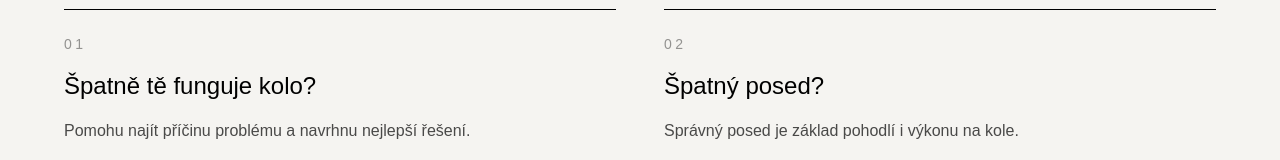
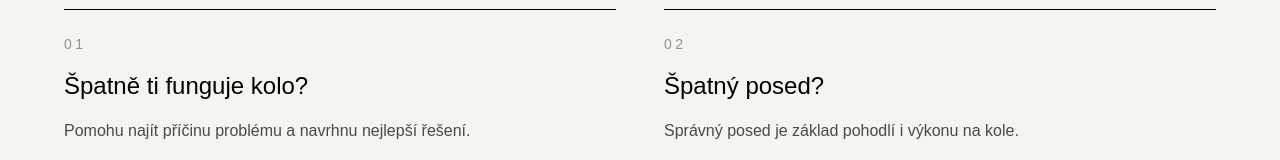
Before and after one commit to marcelboranek-beep/cyclinglab-live, a Next.js app: page /konzultace in a window 1280 px wide. Shown: the part 465-625 px from the top of the page. Built offline with nearby package versions, Linux system fonts and the light colour scheme.

Commit message:
Updated consultation text

```diff
--- a/app/konzultace/page.tsx
+++ b/app/konzultace/page.tsx
@@ -33,7 +33,7 @@ export default function Konzultace() {
               </div>
 
               <h3 className="mt-4 text-2xl font-light">
-                Špatně tě funguje kolo?
+                Špatně ti funguje kolo?
               </h3>
 
               <p className="mt-4 text-black/70 leading-relaxed">
```
